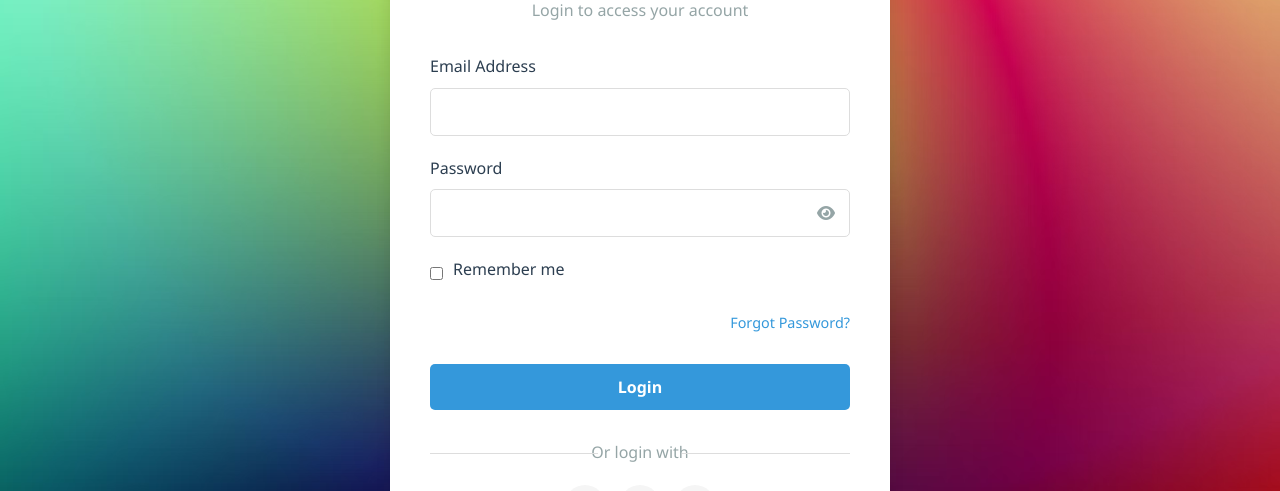
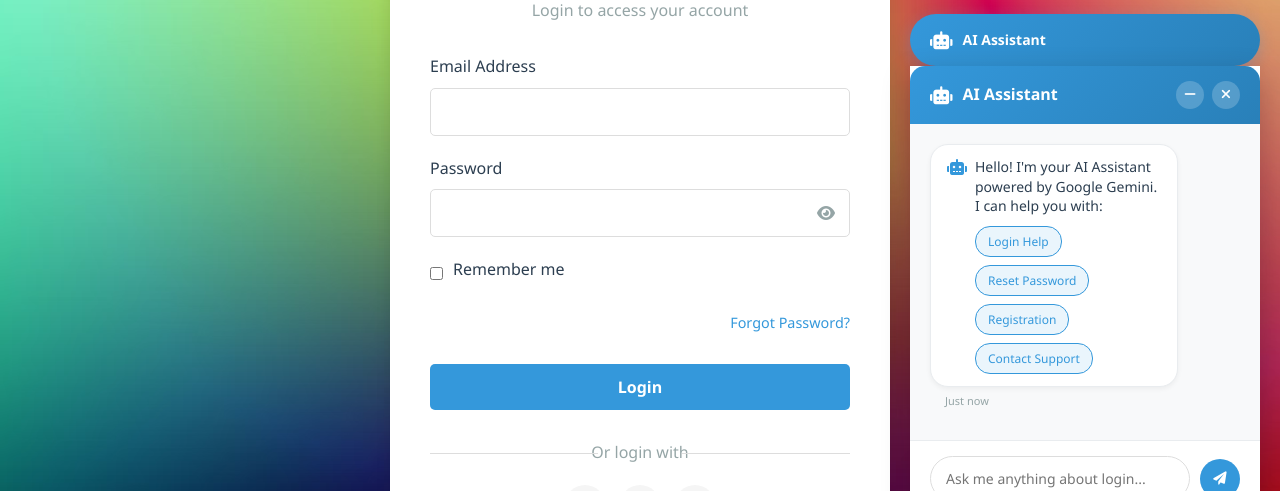
Before and after one commit to ChaitanyaGupta21/lost-found, a plain HTML site: page login.html in a window 1280 px wide. Shown: the part 264-755 px from the top of the page. Drawn offline with Linux system fonts and the light colour scheme.

Commit message:
Update login.html

```diff
--- a/login.html
+++ b/login.html
@@ -278,6 +278,65 @@
     </footer>
 
     <script src="js/script.js"></script>
+
+    <!-- AI Chatbot Assistant -->
+    <div class="chatbot-widget" id="chatbotWidget">
+        <!-- Chatbot Toggle Button -->
+        <div class="chatbot-toggle" id="chatbotToggle">
+            <i class="fas fa-robot"></i>
+            <span>AI Assistant</span>
+        </div>
+
+        <!-- Chatbot Interface -->
+        <div class="chatbot-body" id="chatbotBody">
+            <!-- Chatbot Header -->
+            <div class="chatbot-header" id="chatbotHeader">
+                <div class="chatbot-title">
+                    <i class="fas fa-robot"></i>
+                    <span>AI Assistant</span>
+                </div>
+                <div class="chatbot-controls">
+                    <button class="minimize-btn" id="minimizeBtn">
+                        <i class="fas fa-minus"></i>
+                    </button>
+                    <button class="close-btn" id="closeBtn">
+                        <i class="fas fa-times"></i>
+                    </button>
+                </div>
+            </div>
+
+            <!-- Chat Messages -->
+            <div class="chat-messages" id="chatMessages">
+                <!-- Welcome Message -->
+                <div class="message bot-message">
+                    <div class="message-content">
+                        <i class="fas fa-robot"></i>
+                        <div>
+                            <p>Hello! I'm your AI Assistant powered by Google Gemini. I can help you with:</p>
+                            <div class="quick-responses">
+                                <button class="quick-response-btn" data-query="How to login?">Login Help</button>
+                                <button class="quick-response-btn" data-query="How to reset password?">Reset Password</button>
+                                <button class="quick-response-btn" data-query="How to register?">Registration</button>
+                                <button class="quick-response-btn" data-query="How to contact support?">Contact Support</button>
+                            </div>
+                        </div>
+                    </div>
+                    <div class="message-time">Just now</div>
+                </div>
+            </div>
+
+            <!-- Chat Input -->
+            <div class="chat-input-container">
+                <input type="text" id="chatInput" placeholder="Ask me anything about login...">
+                <button class="send-btn" id="sendBtn">
+                    <i class="fas fa-paper-plane"></i>
+                </button>
+            </div>
+        </div>
+    </div>
+
+    <!-- Google Gemini API Script -->
+    <script src="js/ai-chatbot.js"></script>
     <script>
         document.addEventListener('DOMContentLoaded', function() {
             // Toggle password visibility
```
